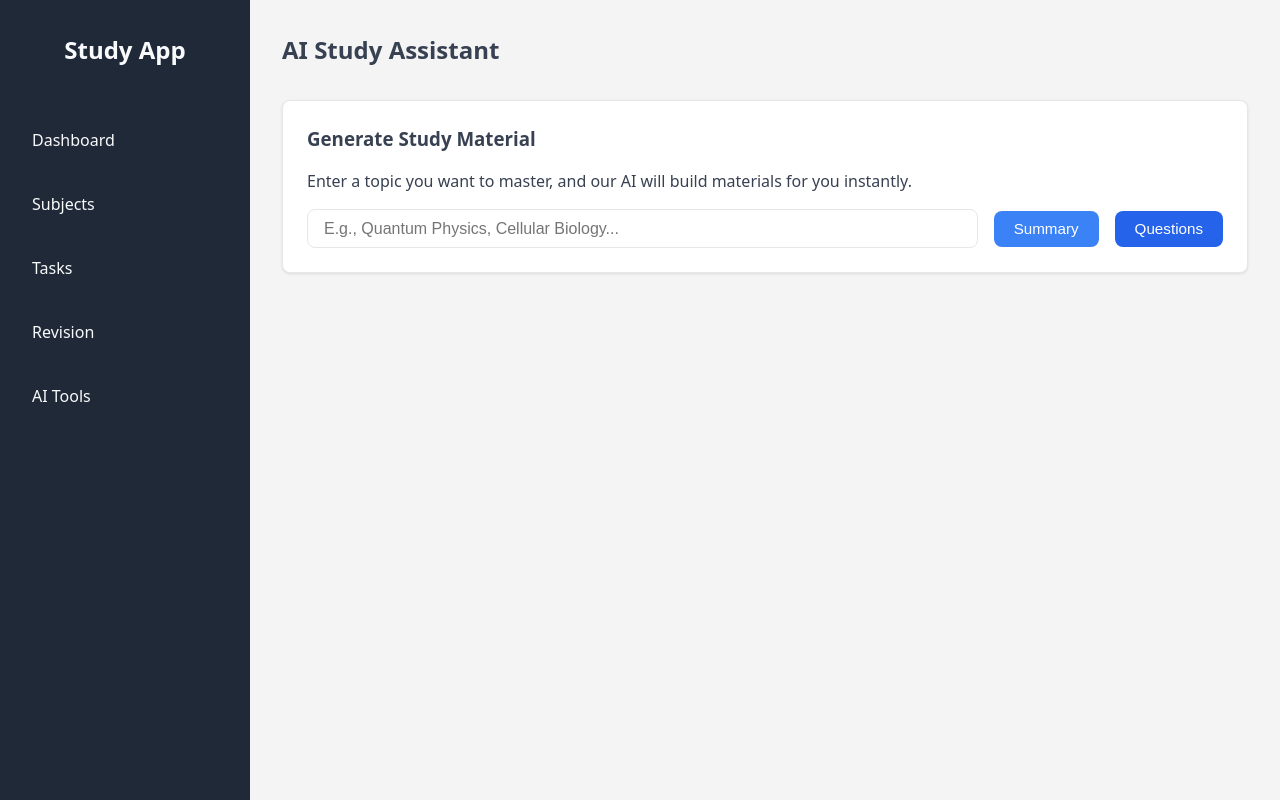
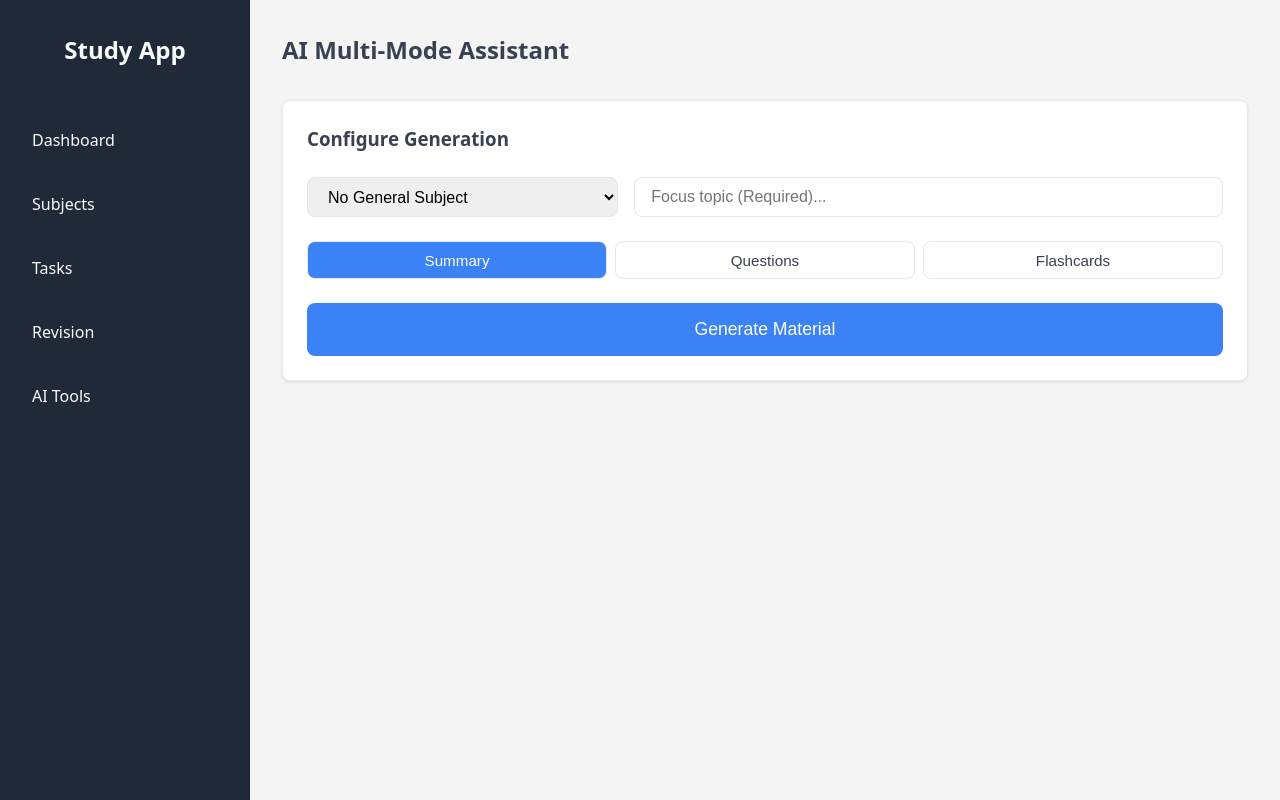
Before and after one commit to Tusharcode007/rst-AI-Powered-Study-Companion-, a React (Vite) app: page /ai-tools in a window 1280 px wide. Built offline with nearby package versions, Linux system fonts and the light colour scheme.

Commit message:
docs: Add robust comprehensive README

```diff
--- a/src/pages/AITools.jsx
+++ b/src/pages/AITools.jsx
@@ -1,13 +1,18 @@
-import React, { useState } from 'react';
+import React, { useState, useContext } from 'react';
 import { aiService } from '../services/aiService';
+import { StudyContext } from '../context/StudyContext';
 
 function AITools() {
+  const { subjects } = useContext(StudyContext);
   const [topic, setTopic] = useState('');
-  const [response, setResponse] = useState('');
+  const [subjectId, setSubjectId] = useState('');
+  const [activeMode, setActiveMode] = useState('summary');
+
+  const [response, setResponse] = useState(null);
   const [loading, setLoading] = useState(false);
   const [error, setError] = useState('');
 
-  const handleAction = async (actionType) => {
+  const handleGenerate = async () => {
     if (!topic.trim()) {
       setError('Please enter a valid study topic first.');
       return;
@@ -15,14 +20,19 @@ function AITools() {
 
     setLoading(true);
     setError('');
-    setResponse('');
+    // Clear previous result
+    setResponse(null);
+
+    const subjectName = subjectId ? subjects.find(s => String(s.id) === String(subjectId))?.name : '';
 
     try {
-      let res = '';
-      if (actionType === 'summary') {
-        res = await aiService.generateSummary(topic);
-      } else if (actionType === 'questions') {
-        res = await aiService.generateQuestions(topic);
+      let res;
+      if (activeMode === 'summary') {
+        res = await aiService.generateSummary(subjectName, topic);
+      } else if (activeMode === 'questions') {
+        res = await aiService.generateQuestions(subjectName, topic);
+      } else if (activeMode === 'flashcards') {
+        res = await aiService.generateFlashcards(subjectName, topic);
       }
       setResponse(res);
     } catch (err) {
@@ -32,54 +42,151 @@ function AITools() {
     }
   };
 
+  const renderResponse = () => {
+    if (!response) return null;
+
+    if (response.type === 'summary') {
+      return (
+        <div>
+          <h4 style={{ color: 'var(--text-secondary)' }}>Definition</h4>
+          <p style={{ marginBottom: '1.5rem', fontWeight: '500' }}>{response.definition}</p>
+
+          <h4 style={{ color: 'var(--text-secondary)' }}>Key Points</h4>
+          <ul style={{ paddingLeft: '1.5rem', listStyleType: 'disc', marginBottom: '1.5rem' }}>
+            {response.keyPoints.map((pt, i) => <li key={i} style={{ marginBottom: '0.5rem' }}>{pt}</li>)}
+          </ul>
+
+          <h4 style={{ color: 'var(--text-secondary)' }}>Example Scenario</h4>
+          <p style={{ fontStyle: 'italic', padding: '1rem', backgroundColor: 'var(--bg)', borderLeft: '3px solid var(--primary)' }}>
+            "{response.example}"
+          </p>
+        </div>
+      );
+    }
+
+    if (response.type === 'questions') {
+      return (
+        <ol style={{ paddingLeft: '1.5rem' }}>
+          {response.questions.map((q) => (
+            <li key={q.id} style={{ marginBottom: '1.5rem', paddingBottom: '1rem', borderBottom: '1px solid var(--border)' }}>
+              <div style={{ display: 'flex', justifyContent: 'space-between', alignItems: 'flex-start', gap: '1rem' }}>
+                <strong>{q.text}</strong>
+                <span style={{
+                  fontSize: '0.75rem',
+                  padding: '4px 10px',
+                  borderRadius: '12px',
+                  backgroundColor: q.difficulty === 'Hard' ? 'var(--danger)' : q.difficulty === 'Medium' ? '#f59e0b' : '#10b981',
+                  color: 'white',
+                  fontWeight: 'bold',
+                  whiteSpace: 'nowrap'
+                }}>
+                  {q.difficulty}
+                </span>
+              </div>
+            </li>
+          ))}
+        </ol>
+      );
+    }
+
+    if (response.type === 'flashcards') {
+      return (
+        <div style={{ display: 'grid', gridTemplateColumns: 'repeat(auto-fill, minmax(300px, 1fr))', gap: '1.5rem' }}>
+          {response.cards.map(card => (
+            <div key={card.id} style={{
+              border: '1px solid var(--border)',
+              borderRadius: 'var(--radius)',
+              padding: '1.5rem',
+              backgroundColor: 'var(--surface)',
+              boxShadow: '0 2px 4px rgba(0,0,0,0.05)',
+              display: 'flex',
+              flexDirection: 'column'
+            }}>
+              <h4 style={{ marginBottom: '1rem', color: 'var(--primary)', borderBottom: '1px dashed var(--border)', paddingBottom: '0.5rem' }}>
+                Q: {card.front}
+              </h4>
+              <p style={{ color: 'var(--text)', flex: 1 }}>
+                <strong>A:</strong> {card.back}
+              </p>
+            </div>
+          ))}
+        </div>
+      );
+    }
+  };
+
   return (
     <div>
-      <h2 style={{ marginBottom: '2rem' }}>AI Study Assistant</h2>
+      <h2 style={{ marginBottom: '2rem' }}>AI Multi-Mode Assistant</h2>
 
       <div className="card" style={{ marginBottom: '2rem' }}>
-        <h3>Generate Study Material</h3>
-        <p style={{ marginBottom: '1rem' }}>Enter a topic you want to master, and our AI will build materials for you instantly.</p>
+        <h3 style={{ marginBottom: '1.5rem' }}>Configure Generation</h3>
 
-        <div style={{ display: 'flex', gap: '1rem', flexWrap: 'wrap', alignItems: 'center' }}>
+        {/* Step 5: Input Enhancement */}
+        <div style={{ display: 'flex', gap: '1rem', flexWrap: 'wrap', marginBottom: '1.5rem' }}>
+          <select value={subjectId} onChange={(e) => setSubjectId(e.target.value)} style={{ flex: 1 }}>
+            <option value="">No General Subject</option>
+            {subjects.map(sub => (
+              <option key={sub.id} value={sub.id}>{sub.name}</option>
+            ))}
+          </select>
           <input
             type="text"
-            placeholder="E.g., Quantum Physics, Cellular Biology..."
+            placeholder="Focus topic (Required)..."
             value={topic}
             onChange={(e) => setTopic(e.target.value)}
-            style={{ flex: 1, minWidth: '250px' }}
+            style={{ flex: 2, minWidth: '250px' }}
           />
-          <button
-            disabled={loading}
-            onClick={() => handleAction('summary')}
-            style={{ opacity: loading ? 0.7 : 1 }}
-          >
-            {loading ? 'Processing...' : 'Summary'}
-          </button>
-          <button
-            disabled={loading}
-            onClick={() => handleAction('questions')}
-            style={{ backgroundColor: 'var(--primary-hover)', opacity: loading ? 0.7 : 1 }}
-          >
-            {loading ? 'Processing...' : 'Questions'}
-          </button>
         </div>
 
-        {error && <p style={{ color: 'var(--danger)', marginTop: '1rem', fontWeight: '500' }}>{error}</p>}
+        {/* Step 1: Modes Tabs */}
+        <div style={{ display: 'flex', gap: '0.5rem', marginBottom: '1.5rem', flexWrap: 'wrap' }}>
+          {['summary', 'questions', 'flashcards'].map(mode => (
+            <button
+              key={mode}
+              type="button"
+              onClick={() => setActiveMode(mode)}
+              style={{
+                backgroundColor: activeMode === mode ? 'var(--primary)' : 'var(--surface)',
+                color: activeMode === mode ? 'white' : 'var(--text)',
+                border: '1px solid var(--border)',
+                flex: 1,
+                minWidth: '120px',
+                textTransform: 'capitalize'
+              }}
+            >
+              {mode}
+            </button>
+          ))}
+        </div>
+
+        <button
+          disabled={loading}
+          onClick={handleGenerate}
+          style={{ width: '100%', padding: '1rem', fontSize: '1.1rem', opacity: loading ? 0.7 : 1 }}
+        >
+          {loading ? 'Processing with AI...' : 'Generate Material'}
+        </button>
+
+        {error && <p style={{ color: 'var(--danger)', marginTop: '1rem', fontWeight: '500', textAlign: 'center' }}>{error}</p>}
       </div>
 
-      {response && (
+      {/* Step 4: Loading State */}
+      {loading && (
+        <div className="card" style={{ textAlign: 'center', padding: '3rem', color: 'var(--text-secondary)' }}>
+          <h3>Analyzing structure...</h3>
+          <p>Generating contextual {activeMode} for your coursework.</p>
+        </div>
+      )}
+
+      {/* Structured UI Rendering */}
+      {response && !loading && (
         <div className="card" style={{ animation: 'fadeIn 0.3s ease-in-out' }}>
-          <h3 style={{ color: 'var(--primary)' }}>AI Generated Output</h3>
-          <div style={{
-            backgroundColor: 'var(--bg)',
-            padding: '1.5rem',
-            borderRadius: 'var(--radius)',
-            border: '1px solid var(--border)',
-            whiteSpace: 'pre-wrap',
-            lineHeight: '1.8',
-            marginTop: '1rem'
-          }}>
-            {response}
+          <h3 style={{ color: 'var(--primary)', marginBottom: '1.5rem', textTransform: 'capitalize' }}>
+            {response.type} Results
+          </h3>
+          <div style={{ lineHeight: '1.6' }}>
+            {renderResponse()}
           </div>
         </div>
       )}
--- a/src/services/aiService.js
+++ b/src/services/aiService.js
@@ -1,18 +1,54 @@
 export const aiService = {
-  generateSummary: async (topic) => {
+  generateSummary: async (subject, topic) => {
     return new Promise((resolve, reject) => {
       setTimeout(() => {
         if (!topic) reject("Topic cannot be empty.");
-        resolve(`Here is a dummy summary for the overarching topic: "${topic}".\n\nThis encapsulates the main chronological ideas, core foundational concepts, and standard academic definitions necessary to master this subject effectively.`);
+        resolve({
+          type: 'summary',
+          definition: `A comprehensive overview of ${topic}${subject ? ` in the general context of ${subject}` : ''}.`,
+          keyPoints: [
+            "Fundamental principles and their immediate applications.",
+            "Historical context and evolution over time.",
+            "Common methodologies used to solve standard problems.",
+            "Critical evaluation and limitations of the approach."
+          ],
+          example: `For instance, when strictly applying the concepts of ${topic}, practitioners often use benchmark models to derive expected outcomes before full deployment in real-world environments.`
+        });
       }, 1500);
     });
   },
 
-  generateQuestions: async (topic) => {
+  generateQuestions: async (subject, topic) => {
     return new Promise((resolve, reject) => {
       setTimeout(() => {
         if (!topic) reject("Topic cannot be empty.");
-        resolve(`Here are dummy practice questions for: "${topic}"\n\n1. What are the key principles of this topic?\n2. How does this methodology impact modern applications?\n3. Can you explain the history and evolution of this subject?\n4. Formulate an edge-case scenario where this framework breaks down.`);
+        resolve({
+          type: 'questions',
+          questions: [
+            { id: 1, difficulty: 'Easy', text: `What is the most basic academic definition of ${topic}?` },
+            { id: 2, difficulty: 'Easy', text: `Can you outline three primary core components of ${topic}?` },
+            { id: 3, difficulty: 'Medium', text: `How does ${topic} inherently contrast with its closest popular alternative?` },
+            { id: 4, difficulty: 'Medium', text: `Explain a real-world scenario where utilizing ${topic} would provide the optimal solution.` },
+            { id: 5, difficulty: 'Hard', text: `Analyze the long-term structural impact of adopting ${topic} within ${subject || 'a broad framework'}.` }
+          ]
+        });
+      }, 1500);
+    });
+  },
+
+  generateFlashcards: async (subject, topic) => {
+    return new Promise((resolve, reject) => {
+      setTimeout(() => {
+        if (!topic) reject("Topic cannot be empty.");
+        resolve({
+          type: 'flashcards',
+          cards: [
+            { id: 1, front: `Core Principle concerning ${topic}`, back: `The central idea that strictly governs and maintains the behavior of the designated system.` },
+            { id: 2, front: `Primary Operational Benefit`, back: `Maximizes overall system efficiency and radically reduces standard implementation overhead.` },
+            { id: 3, front: `Most Common Practical Pitfall`, back: `Severe over-optimization ultimately leading to extremely fragile, highly rigid architectures.` },
+            { id: 4, front: `Historical Founder or Origin`, back: `Developed dynamically through years of iterative academic research and industry consensus.` }
+          ]
+        });
       }, 1500);
     });
   }
```
Also changed, not shown: 1 other file (tests, documents, lock files or other folders).
